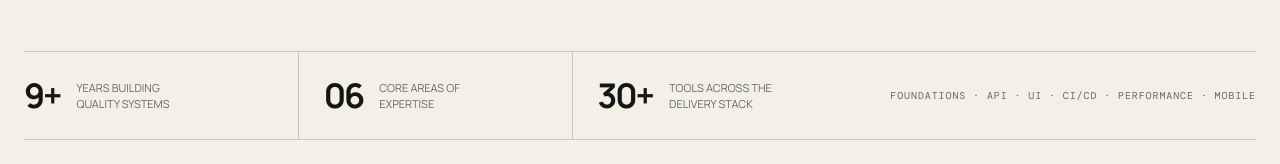
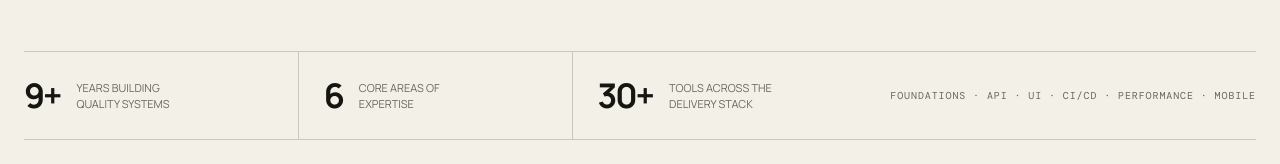
Before and after one commit to klarutyunyan/klarutyunyan.com, a React (Vite) app: page / in a window 1280 px wide. Shown: the part 636-800 px from the top of the page. Built offline with nearby package versions, Linux system fonts and the light colour scheme.

Commit message:
Small fix (#7)

```diff
--- a/src/components/About.jsx
+++ b/src/components/About.jsx
@@ -27,7 +27,7 @@
       </div>
       <div className="proof-strip">
         <div><strong>9+</strong><span>Years building<br />quality systems</span></div>
-        <div><strong>06</strong><span>Core areas of<br />expertise</span></div>
+        <div><strong>6</strong><span>Core areas of<br />expertise</span></div>
         <div><strong>30+</strong><span>Tools across the<br />delivery stack</span></div>
         <p>FOUNDATIONS · API · UI · CI/CD · PERFORMANCE · MOBILE</p>
       </div>
```
Also changed, not shown: 2 other files (tests, documents, lock files or other folders).
